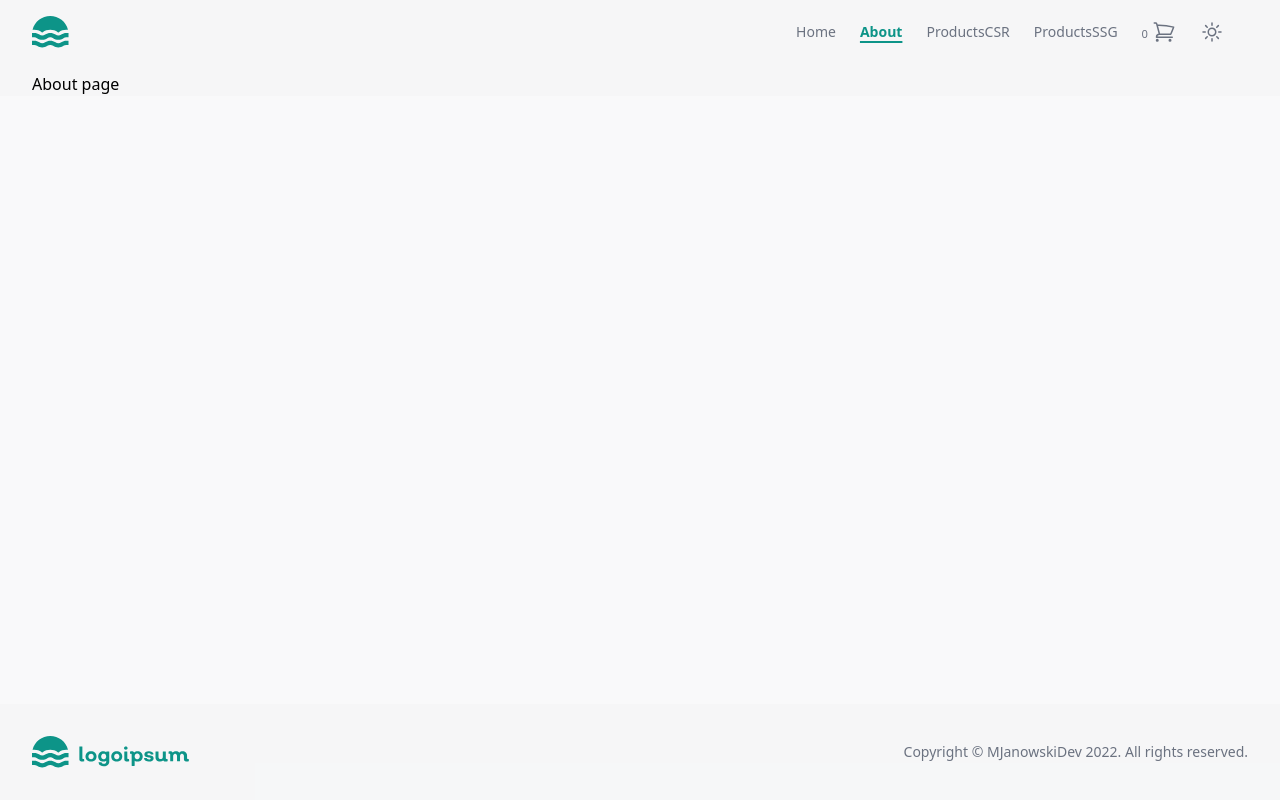
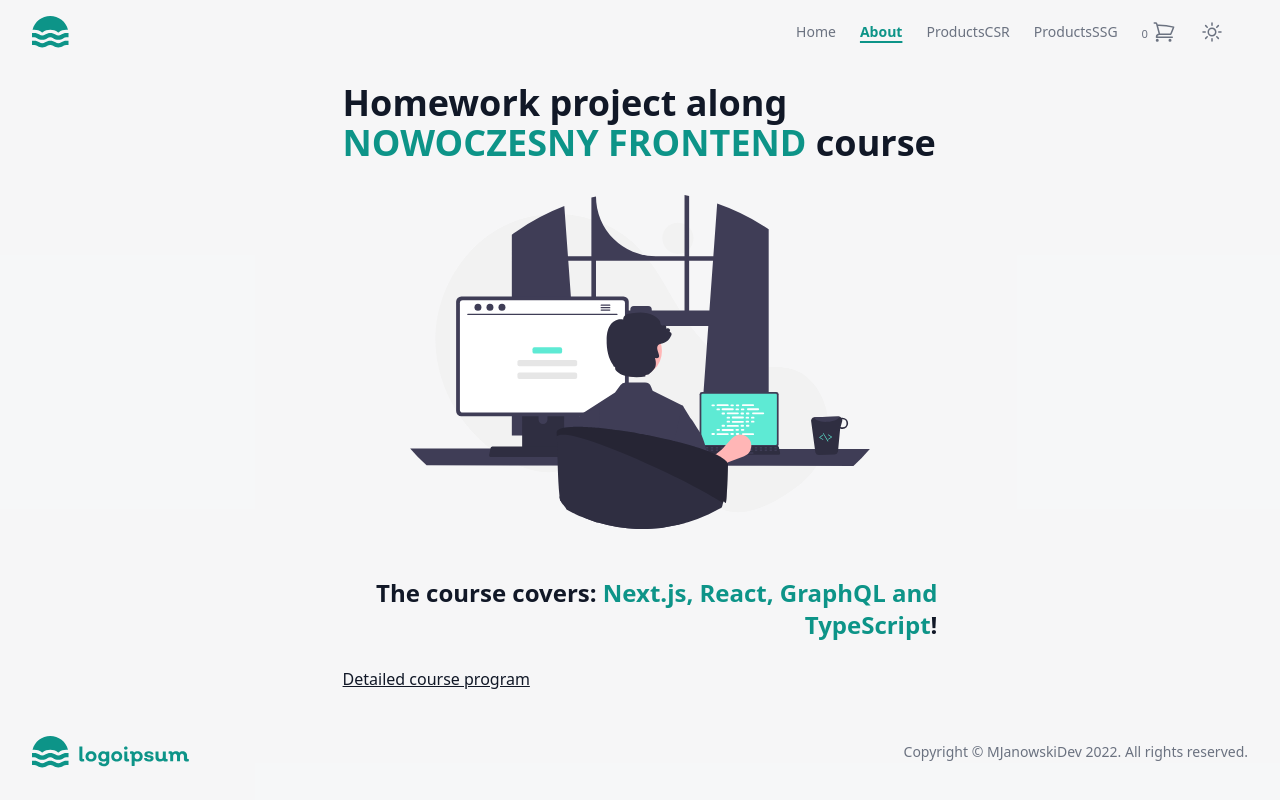
Before and after one commit to MJanowskiDev/nowoczesny-frontend, a Next.js app: page /about in a window 1280 px wide. Built offline with nearby package versions, Linux system fonts and the light colour scheme.

Commit message:
Added about page

```diff
--- a/pages/about.tsx
+++ b/pages/about.tsx
@@ -1,9 +1,42 @@
 import { NextSeo } from "next-seo";
+import Image from "next/image";
+import aboutImage from "../assets/images/about.svg";
 const About = () => {
   return (
     <div>
       <NextSeo title="About" description="About MJanowskiDev E-Commerce App" />
-      <main>About page</main>
+      <main className="w-full h-[calc(100vh_-_168px)] flex justify-center">
+        <article className=" h-full w-full prose dark:prose-invert flex flex-col justify-center">
+          <h1>
+            Homework project along{" "}
+            <span className="text-teal-600 dark:text-teal-300 ">
+              NOWOCZESNY FRONTEND
+            </span>{" "}
+            course
+          </h1>
+          <div className="max-w-4xl">
+            <Image
+              src={aboutImage}
+              alt={"MJanowskiDev ecommerce shop - about"}
+              layout="responsive"
+              width={16}
+              height={9}
+              objectFit="contain"
+            />
+          </div>
+          <h2 className="text-right">
+            The course covers:{" "}
+            <span className="text-teal-600 dark:text-teal-300 ">
+              Next.js, React, GraphQL and TypeScript
+            </span>
+            !
+          </h2>
+
+          <a href="https://hyperfunctor.com/nextjs-react-graphql-typescript">
+            Detailed course program
+          </a>
+        </article>
+      </main>
     </div>
   );
 };
```
Also changed, not shown: assets/images/about.svg (added).
